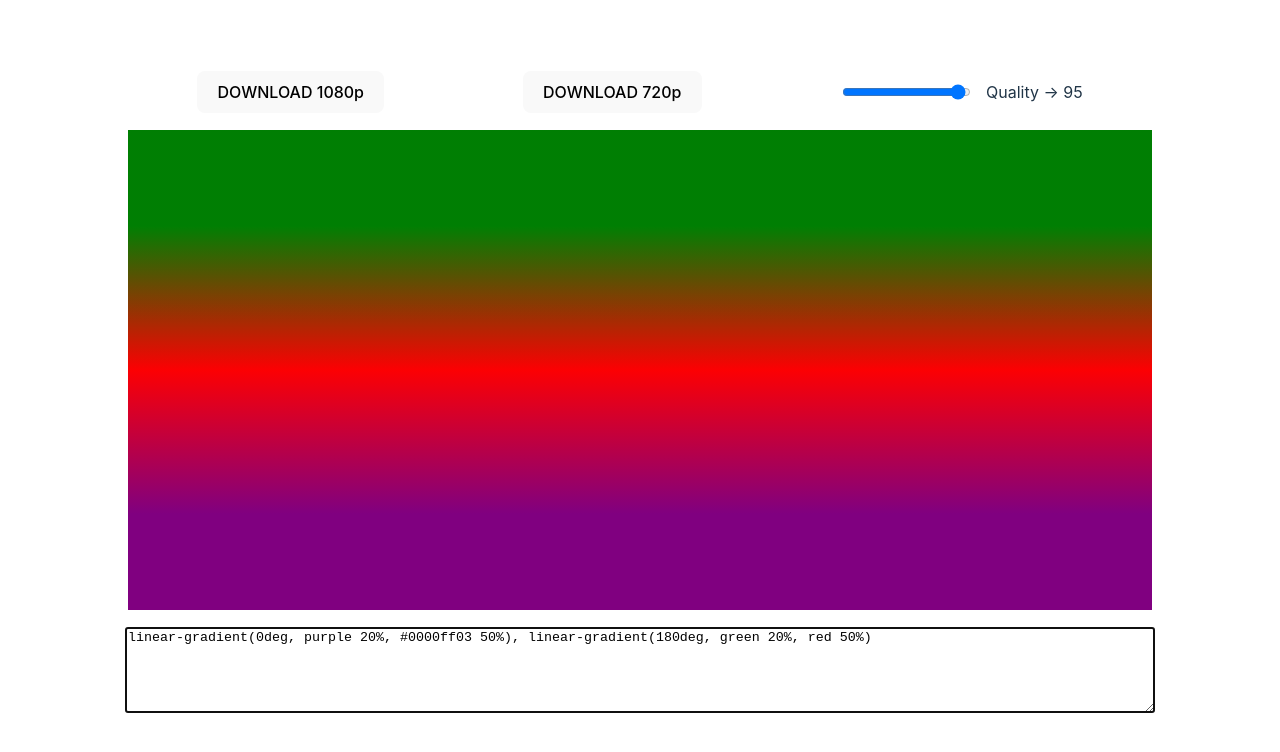
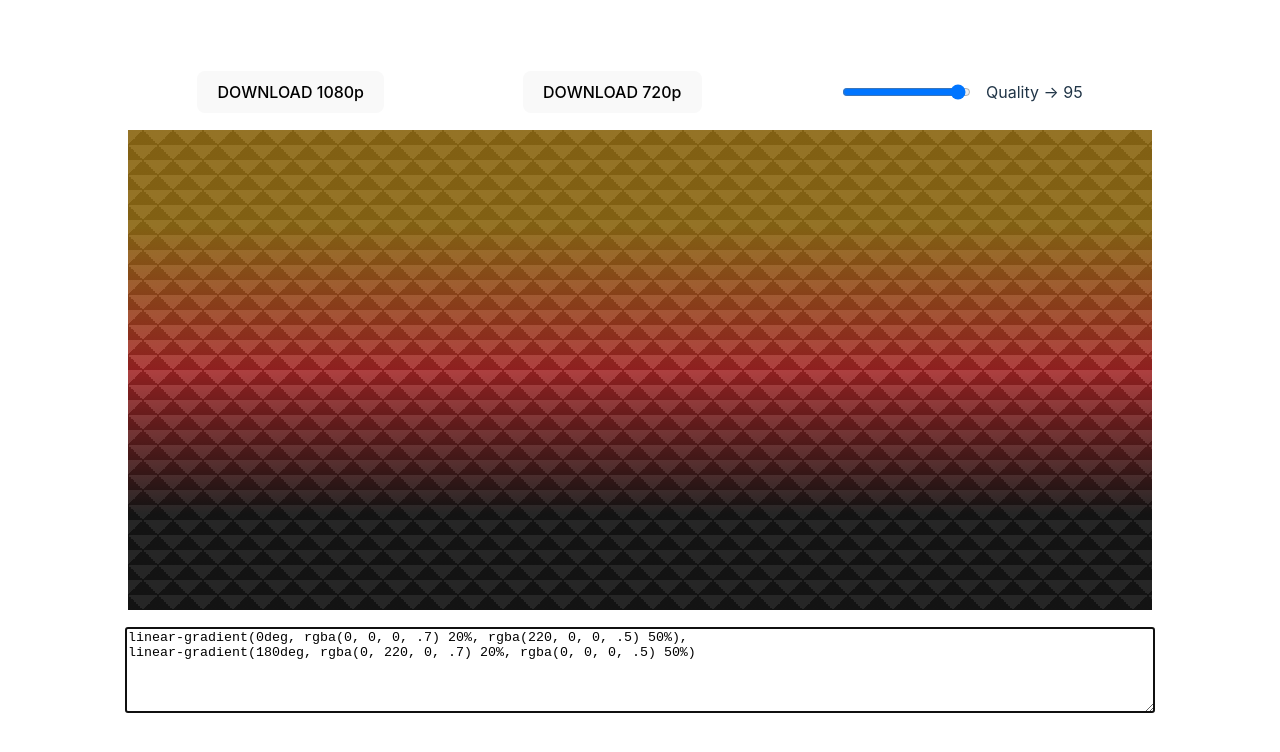
Before and after one commit to gabriel-belmonte/gradient-generator-css, a React (Vite) app: page / in a window 1280 px wide. Shown: the top 752 px of the page. Built offline with nearby package versions, Linux system fonts and the light colour scheme.

Commit message:
improve preview

```diff
--- a/src/App.css
+++ b/src/App.css
@@ -6,10 +6,29 @@
   gap: 2vh;
 }
 
-.preview {
+.preview-box {
   width: 80vw;
   height: 60vh;
   border: 1px white solid;
+  position: relative;
+}
+
+.background {
+  width: 100%;
+  height: 100%;
+  background: linear-gradient(45deg, #808080 25%, transparent 25%) 0 0,
+    linear-gradient(45deg, #808080 25%, transparent 25%) 15px 15px,
+    linear-gradient(-45deg, #808080 25%, transparent 25%) 0 0,
+    linear-gradient(-45deg, #808080 25%, transparent 25%) 15px 15px;
+  background-color: #fff;
+  background-size: 30px 30px;
+}
+
+.gradient {
+  position: absolute;
+  top: 0;
+  width: 100%;
+  height: 100%;
 }
 
 .text {
--- a/src/App.tsx
+++ b/src/App.tsx
@@ -1,8 +1,13 @@
-import { ChangeEvent, useCallback, useRef, useState } from 'react';
-import { toPng } from 'html-to-image';
-import { DEFAULT_GRADIENT, DEFAULT_QUALITY, getImageConfig } from './utils';
-import type { ResolutionType } from './types';
-import './App.css';
+import { ChangeEvent, useCallback, useRef, useState } from "react";
+import { toPng } from "html-to-image";
+import {
+  DEFAULT_GRADIENT,
+  DEFAULT_QUALITY,
+  getImageConfig,
+  sanitizeInput,
+} from "./utils";
+import type { ResolutionType } from "./types";
+import "./App.css";
 
 function App() {
   const [input, setInput] = useState(DEFAULT_GRADIENT);
@@ -10,7 +15,7 @@ function App() {
 
   const ref = useRef(null);
 
-  const onClick = useCallback(
+  const handleClick = useCallback(
     (resMode: keyof ResolutionType) => {
       if (ref.current === null) {
         return;
@@ -18,8 +23,8 @@ function App() {
 
       toPng(ref.current, getImageConfig(input, resMode, quality))
         .then((dataUrl) => {
-          const link = document.createElement('a');
-          link.download = 'gradient-image.png';
+          const link = document.createElement("a");
+          link.download = "gradient-image.png";
           link.href = dataUrl;
           link.click();
         })
@@ -30,37 +35,45 @@ function App() {
     [ref, input, quality]
   );
 
-  const onInput = useCallback(
+  const handleTextArea = useCallback(
     (event: React.ChangeEvent<HTMLTextAreaElement>) => {
-      setInput(event.target.value);
+      setInput(sanitizeInput(event.target.value));
     },
     []
   );
 
-  const onChange = useCallback((event: ChangeEvent<HTMLInputElement>) => {
+  const handleSlider = useCallback((event: ChangeEvent<HTMLInputElement>) => {
     setQuality(event.target.value);
   }, []);
 
   return (
-    <div className="container">
-      <div className="buttons">
-        <button onClick={() => onClick('1080p')}>DOWNLOAD 1080p</button>
-        <button onClick={() => onClick('720p')}>DOWNLOAD 720p</button>
-        <div className="slider">
+    <div className='container'>
+      <div className='buttons'>
+        <button onClick={() => handleClick("1080p")}>DOWNLOAD 1080p</button>
+        <button onClick={() => handleClick("720p")}>DOWNLOAD 720p</button>
+        <div className='slider'>
           <input
-            type="range"
-            id="quality"
-            name="quality"
-            min="0"
-            max="100"
+            type='range'
+            id='quality'
+            name='quality'
+            min='0'
+            max='100'
             value={quality}
-            onChange={onChange}
+            onChange={handleSlider}
           />
-          <label htmlFor="quality">{`Quality -> ${quality}`}</label>
+          <label htmlFor='quality'>{`Quality -> ${quality}`}</label>
         </div>
       </div>
-      <div className="preview" style={{ background: input }}></div>
-      <textarea className="text" autoFocus onInput={onInput} value={input} />
+      <div className='preview-box'>
+        <div className='background' />
+        <div className='gradient' style={{ background: input }} />
+      </div>
+      <textarea
+        className='text'
+        autoFocus
+        onChange={handleTextArea}
+        value={input}
+      />
       <div ref={ref} />
     </div>
   );
--- a/src/utils.ts
+++ b/src/utils.ts
@@ -1,23 +1,23 @@
-import { Options } from 'html-to-image/lib/types';
-import { ResolutionType } from './types';
+import { Options } from "html-to-image/lib/types";
+import { ResolutionType } from "./types";
 
-export const DEFAULT_QUALITY = '95';
+export const DEFAULT_QUALITY = "95";
 
 export const DEFAULT_GRADIENT =
-  'linear-gradient(0deg, purple 20%, #0000ff03 50%), linear-gradient(180deg, green 20%, red 50%)';
+  "linear-gradient(0deg, rgba(0, 0, 0, .7) 20%, rgba(220, 0, 0, .5) 50%),\nlinear-gradient(180deg, rgba(0, 220, 0, .7) 20%, rgba(0, 0, 0, .5) 50%)";
 
 export const RESOLUTION: ResolutionType = {
-  '1080p': {
+  "1080p": {
     width: 1920,
     height: 1080,
   },
-  '720p': {
+  "720p": {
     width: 1280,
     height: 720,
   },
 };
 
-const sanitizeInput = (value: string) =>  value.replace(';', '');
+export const sanitizeInput = (value: string) => value.replace(";", "");
 
 export const getImageConfig = (
   input: string,
@@ -26,7 +26,7 @@ export const getImageConfig = (
 ): Options => {
   return {
     quality: Number(quality) / 100,
-    style: { background: sanitizeInput(input) },
+    style: { background: input },
     ...RESOLUTION[resMode],
   };
 };
```
